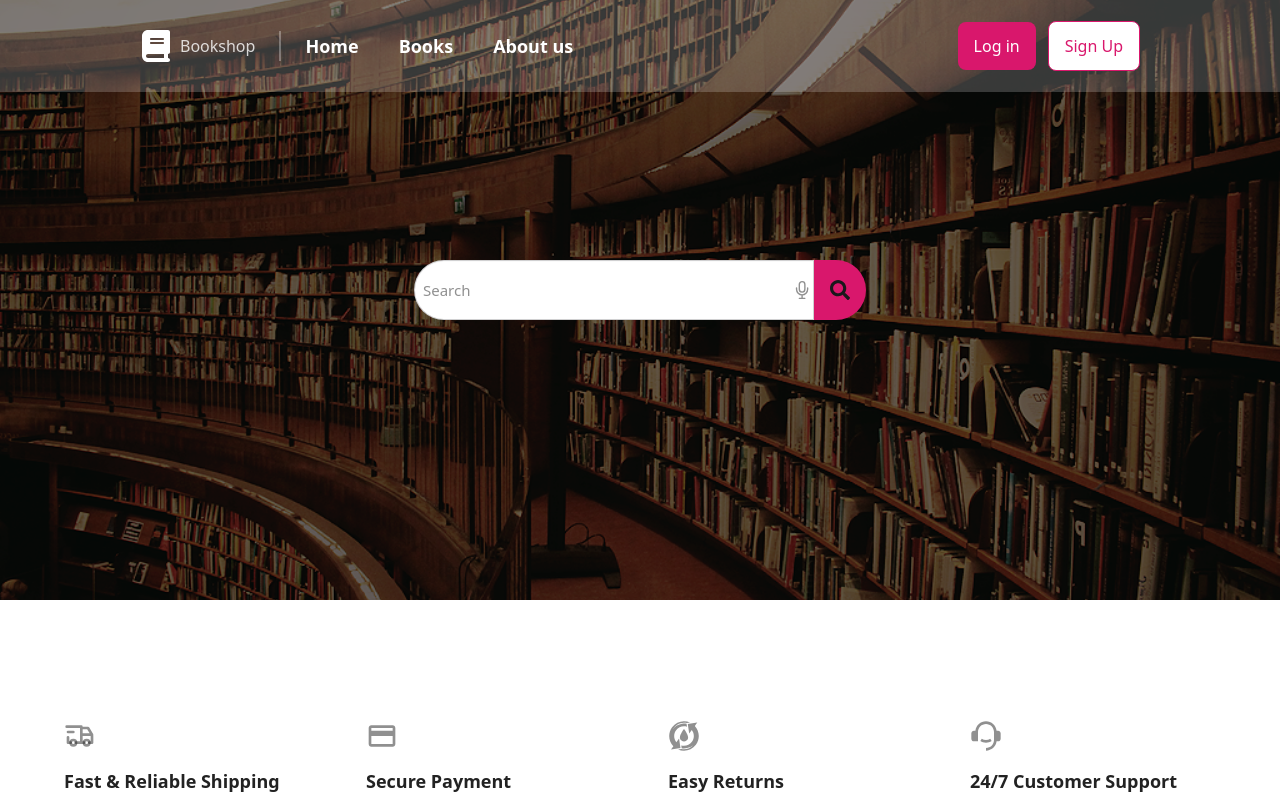
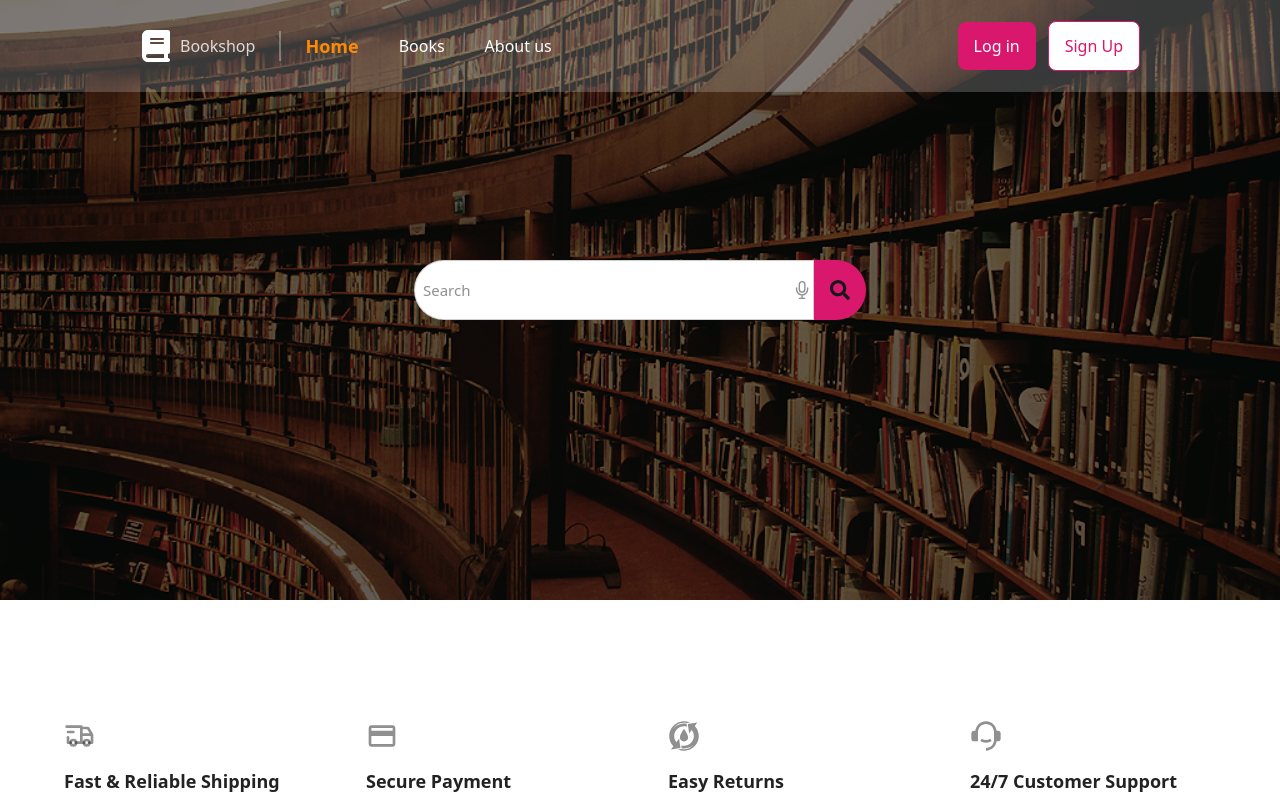
Before and after one commit to Mohammed-Rafat76/Boook-Store, a React (Vite) app: page / in a window 1280 px wide. Shown: the top 800 px of the page. Built offline with nearby package versions, Linux system fonts and the light colour scheme.

Commit message:
edit the header

```diff
--- a/src/Component/header.jsx
+++ b/src/Component/header.jsx
@@ -1,5 +1,5 @@
 import { FaBook } from "react-icons/fa6";
-import { Link } from "react-router-dom";
+import { Link, NavLink } from "react-router-dom";
 import OpenMenuModal from "./OpenMenuModal";
 export default function Header() {
   return (
@@ -19,20 +19,55 @@ export default function Header() {
           </div>
           <div className="w-0 h-7.5 border border-[#FFFFFF]/30 "></div>
           <div className="hidden lg:flex items-center justify-center gap-10">
-              <Link to={"/"} className="font-semibold text-[18px]">Home</Link >
-              <Link to={"/books"} className="font-semibold text-[18px]">Books</Link >
-              <Link to={"/aboutUs"} className="font-semibold text-[18px]">About us</Link >
+            <NavLink
+              className={({ isActive }) =>
+                isActive
+                  ? "text-orange-400 font-semibold text-[18px]   rounded-lg  "
+                  : "text-white"
+              }
+              to={"/"}
+            >
+              Home
+            </NavLink>
+
+            <NavLink
+              to={"/books"}
+              className={({ isActive }) =>
+                isActive
+                  ? "text-orange-400 font-semibold text-[18px]   rounded-lg  "
+                  : "text-white"
+              }
+            >
+              Books
+            </NavLink>
+
+            <NavLink
+              to={"/aboutUs"}
+              className={({ isActive }) =>
+                isActive
+                  ? "text-orange-400 font-semibold text-[18px] rounded-lg  "
+                  : "text-white"
+              }
+            >
+              About us
+            </NavLink>
           </div>
         </div>
         <div className=" flex items-center justify-center gap-3">
-            <Link to={"/login"} className=" rounded-lg lg:py-3 md:py-2 py-1 xl:px-4 lg:px-3 md:px-2 px-1 bg-[#D9176C]">
+          <Link
+            to={"/login"}
+            className=" rounded-lg lg:py-3 md:py-2 py-1 xl:px-4 lg:px-3 md:px-2 px-1 bg-[#D9176C]"
+          >
             Log in
           </Link>
-            <Link to={"/signup"} className=" rounded-lg lg:py-3 md:py-2 py-1 xl:px-4 lg:px-3 md:px-2 px-1 text-[#D9176C] border border-[#D9176C] bg-[#FFFFFF]">
+          <Link
+            to={"/signup"}
+            className=" rounded-lg lg:py-3 md:py-2 py-1 xl:px-4 lg:px-3 md:px-2 px-1 text-[#D9176C] border border-[#D9176C] bg-[#FFFFFF]"
+          >
             Sign Up
           </Link>
         </div>
-            <OpenMenuModal/>
+        <OpenMenuModal />
       </nav>
     </div>
   );
```
Lines whose indentation alone changed are shown as unchanged.
